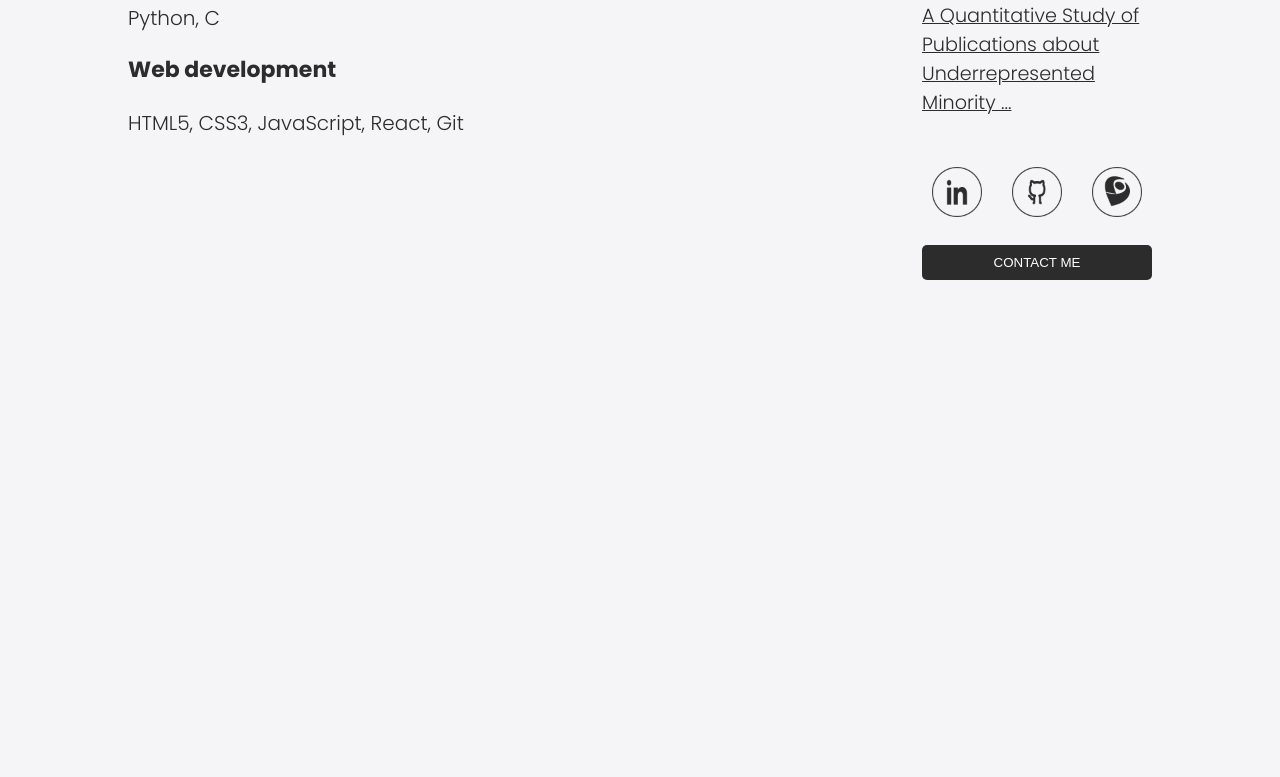
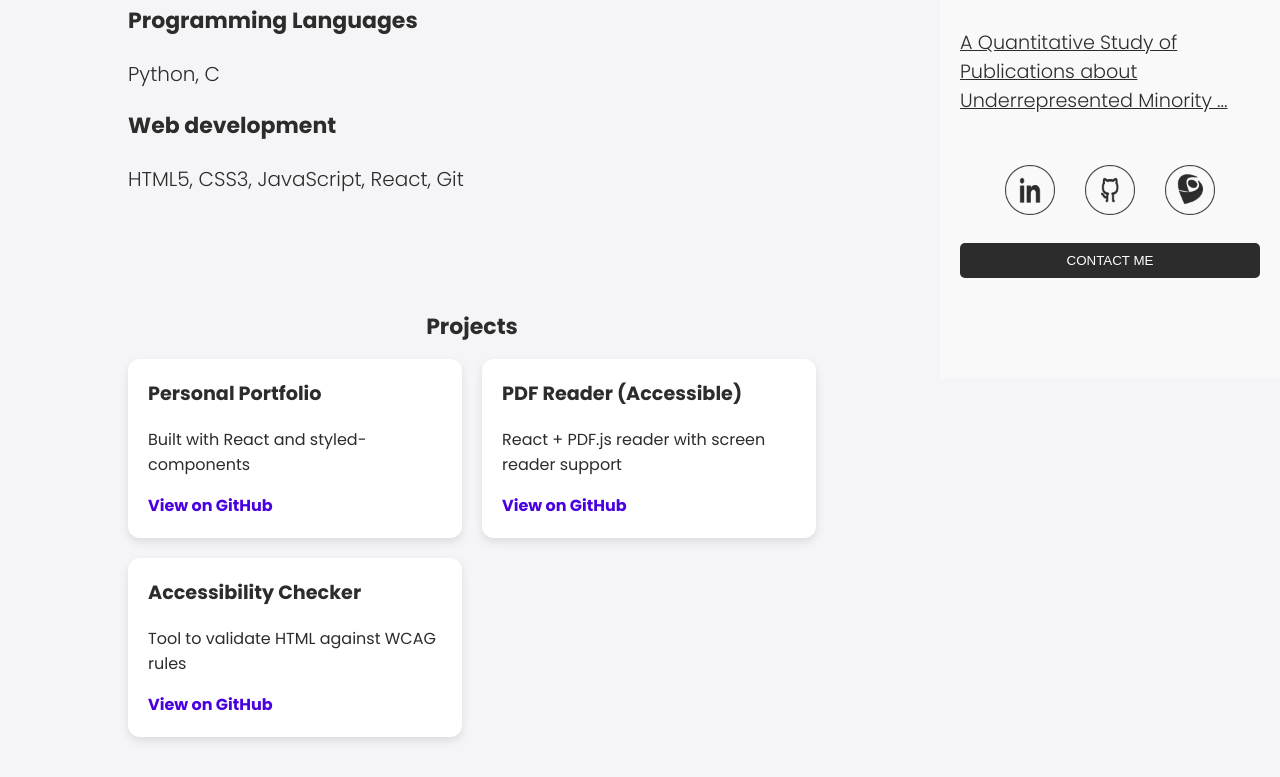
Before and after one commit to manuvaladares/portfolio, a React (Vite) app: page / in a window 1280 px wide. Shown: the part 462-1239 px from the top of the page. Before the commit the page ends 800 px from the top, so only its background shows below. Built offline with nearby package versions, Linux system fonts and the light colour scheme.

Commit message:
seção de projetos e ajuste do sidebar

```diff
--- a/src/pages/Home/page.jsx
+++ b/src/pages/Home/page.jsx
@@ -1,5 +1,5 @@
 import React from "react";
-import { Container, ProfileImage, Section, SectionTitle, List, ListItem, Sidebar, Redes, ContactButton, Titulo, Topo, Texto } from "./styled";
+import { Container, ProfileImage, Projetos, ProjectsGrid, ProjectCard, Section, SectionTitle, List, ListItem, Sidebar, Redes, ContactButton, Titulo, Topo, Texto } from "./styled";
 import foto from "../../assets/foto.jpeg";
 import hand from "../../assets/hand.png";
 import school from "../../assets/school.png";
@@ -9,6 +9,7 @@ import github from "../../assets/github.png";
 
 const Home = () => {
   return (
+    <>
     <Container>
       <div>
         <Topo>
@@ -78,6 +79,47 @@ const Home = () => {
 
       </Sidebar>
     </Container>
+    <Projetos>
+      <SectionTitle style={{ textAlign: "center", marginBottom: "1rem" }}>
+        Projects
+      </SectionTitle>
+      <ProjectsGrid>
+        <ProjectCard>
+          <h3>Personal Portfolio</h3>
+          <p>Built with React and styled-components</p>
+          <a
+            href="https://github.com/manuvaladares/portfolio"
+            target="_blank"
+            rel="noopener noreferrer"
+          >
+            View on GitHub
+          </a>
+        </ProjectCard>
+        <ProjectCard>
+          <h3>PDF Reader (Accessible)</h3>
+          <p>React + PDF.js reader with screen reader support</p>
+          <a
+            href="https://github.com/manuvaladares/pdf-reader"
+            target="_blank"
+            rel="noopener noreferrer"
+          >
+            View on GitHub
+          </a>
+        </ProjectCard>
+        <ProjectCard>
+          <h3>Accessibility Checker</h3>
+          <p>Tool to validate HTML against WCAG rules</p>
+          <a
+            href="https://github.com/manuvaladares/accessibility-checker"
+            target="_blank"
+            rel="noopener noreferrer"
+          >
+            View on GitHub
+          </a>
+        </ProjectCard>
+      </ProjectsGrid>
+    </Projetos>
+    </>
   );
 };
 
--- a/src/pages/Home/styled.js
+++ b/src/pages/Home/styled.js
@@ -6,17 +6,20 @@ import '@fontsource/poppins/700.css';
 
 export const Container = styled.div`
   display: flex;
-  margin: 2.5rem 8rem 1.5rem 8rem;
+  margin: 6rem 4rem 2.5rem 8rem;
   font-size: 20px;
+  padding-right: 300px;
 
   @media (max-width: 1020px) {
     flex-direction: column;
     margin: 3rem ;
+    padding-right: 0;
   }
 
   @media (max-width: 768px) {
     margin: 2rem ;
     font-size: 18px;
+    padding-right: 0;
   }
 `;
 
@@ -133,16 +136,27 @@ export const ListItem = styled.li`
 `;
 
 export const Sidebar = styled.div`
+  position: fixed;
+  top: 0;
+  right: 0;
+  height: 100vh;
+  width: 300px;
+  padding: 20px;
+  overflow-y: auto;
+  background-color: #f9f9f9;
+  z-index: 999;
+
   display: flex;
   flex-direction: column;
-  width: 400px;
+  justify-content: center; /* Centraliza verticalmente */
 
   @media (max-width: 1020px) {
+    position: relative;
     width: 100%;
+    box-shadow: none;
+    justify-content: flex-start;
   }
 `;
-
-
 
 export const Redes = styled.div`
   display: flex;
@@ -167,6 +181,48 @@ export const Redes = styled.div`
   }
 `;
 
+export const Projetos = styled.section`
+  margin: 6rem 4rem 2.5rem 8rem;
+  padding-right: 400px;
+`;
+
+export const ProjectsGrid = styled.div`
+  display: grid;
+  grid-template-columns: repeat(auto-fit, minmax(250px, 1fr));
+  gap: 20px;
+  max-width: 1000px;
+  margin: 0 auto;
+`;
+
+export const ProjectCard = styled.div`
+  background-color: white;
+  padding: 20px;
+  border-radius: 12px;
+  box-shadow: 0 4px 10px rgba(0,0,0,0.1);
+  text-align: left;
+  transition: transform 0.2s ease;
+
+  &:hover {
+    transform: translateY(-5px);
+  }
+
+  h3 {
+    margin-top: 0;
+    font-size: 1.2rem;
+  }
+
+  a {
+    color: #4a00e0;
+    text-decoration: none;
+    font-weight: bold;
+
+    &:hover {
+      text-decoration: underline;
+    }
+  }
+`;
+
+
 export const ContactButton = styled.button`
   background: #2C2C2C;
   color: white;
@@ -175,6 +231,7 @@ export const ContactButton = styled.button`
   border-radius: 5px;
   cursor: pointer;
   transition: 0.3s;
+  margin-bootom: 50px;
 
   &:hover {
     opacity: 0.8;
```
